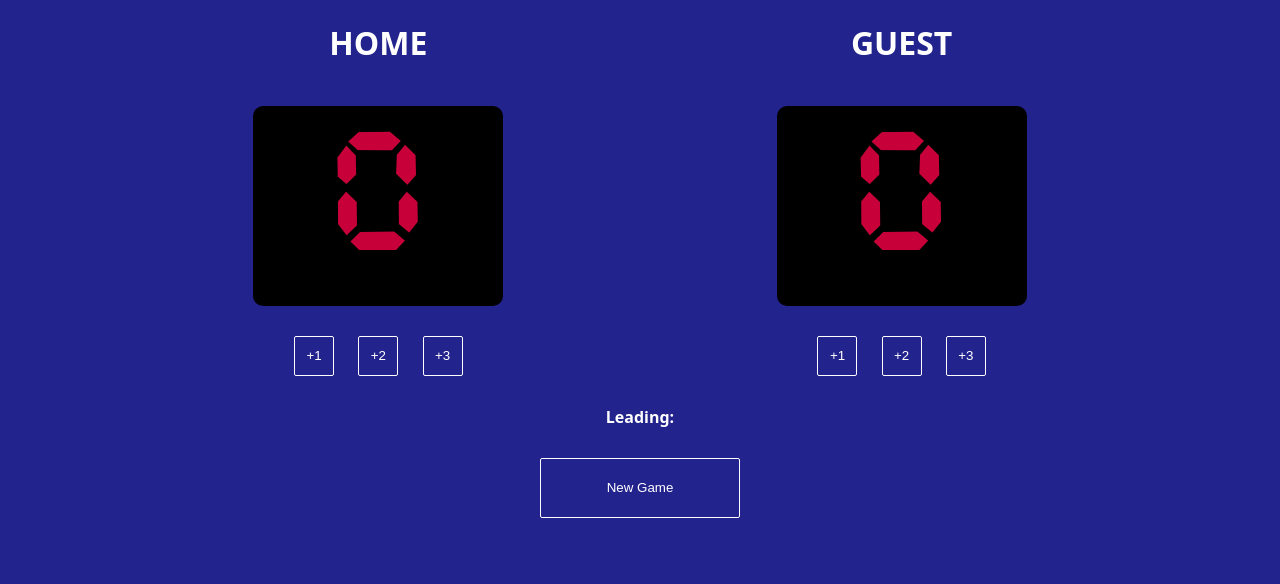
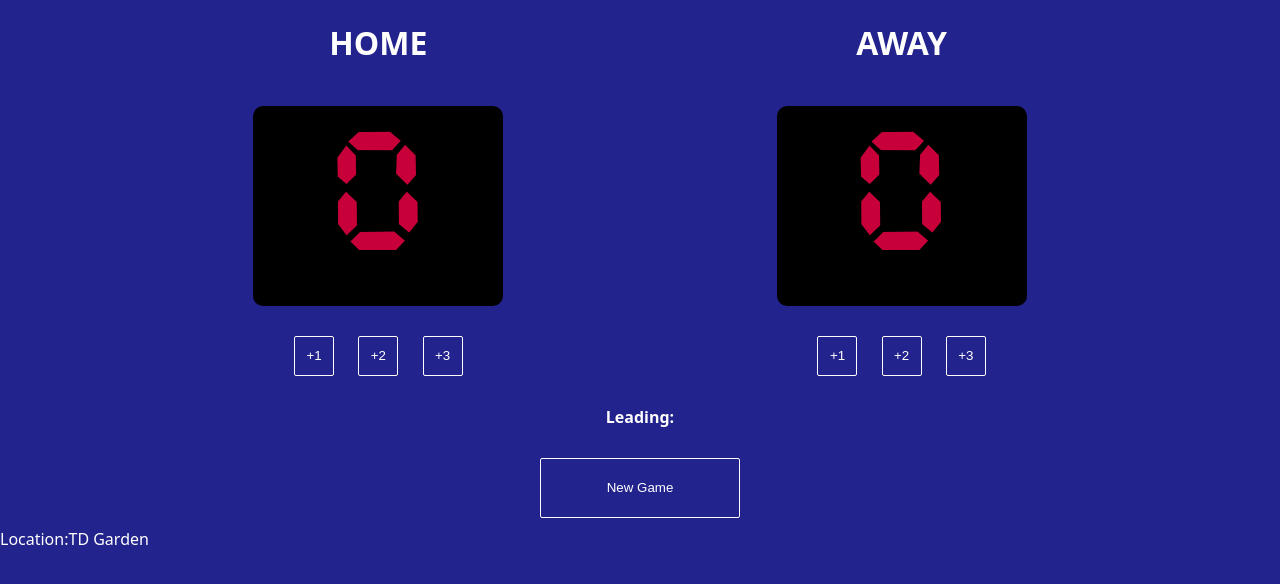
Before and after one commit to Venkat1abhinav/BasketBallCounter, a plain HTML site: page index.html in a window 1280 px wide. Drawn offline with Linux system fonts and the light colour scheme.

Commit message:
changes in guest and footer
changes as follows
-->GUEST to --> AWAY
added footer location

```diff
--- a/index.html
+++ b/index.html
@@ -38,7 +38,7 @@
                 </div>
             </div>
             <div class="inner-container-1">
-                <h1>GUEST</h1>
+                <h1>AWAY</h1>
                 <div class="score_count_container">
                     <span class="score_count" id="guest_score">0</span>
                 </div>
@@ -72,6 +72,7 @@
             <button type="button" value="Reset" class="newGame" onclick="resetGame()">New Game</button>
         </div>
     </main>
+    <footer>Location:TD Garden</footer>
     <script src="index.js"></script>
     </body>
 </html>
```
